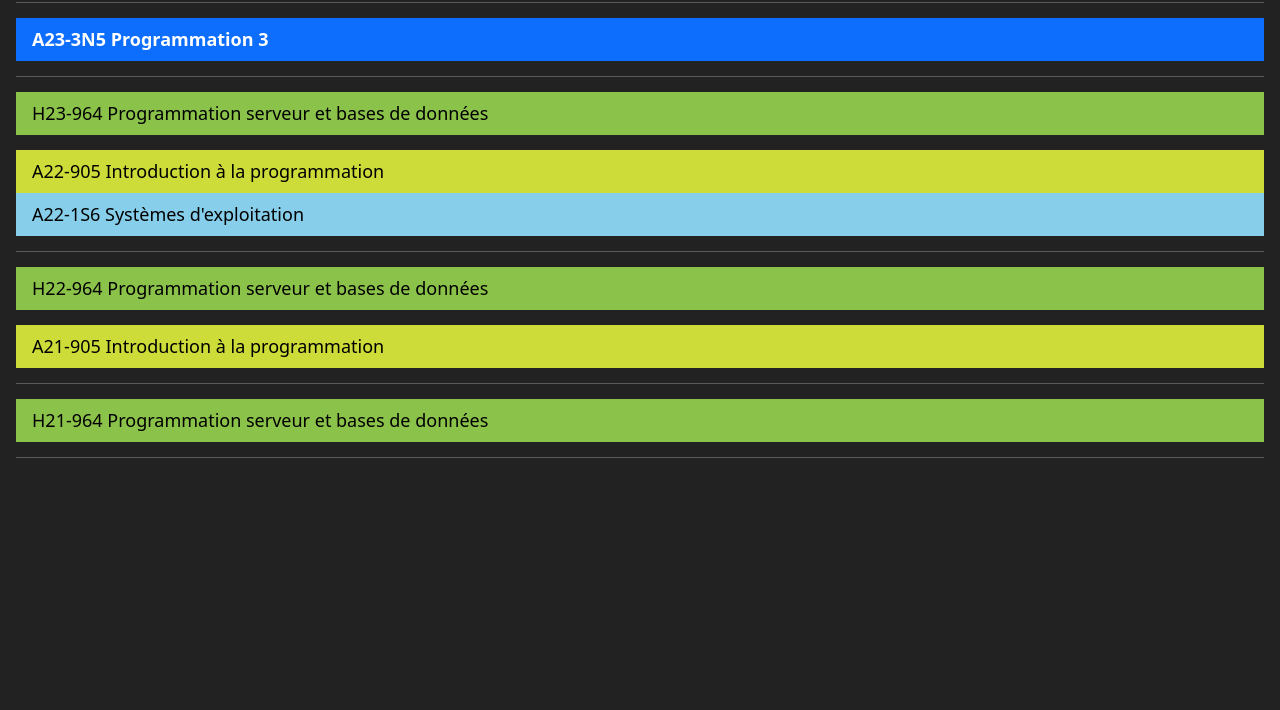
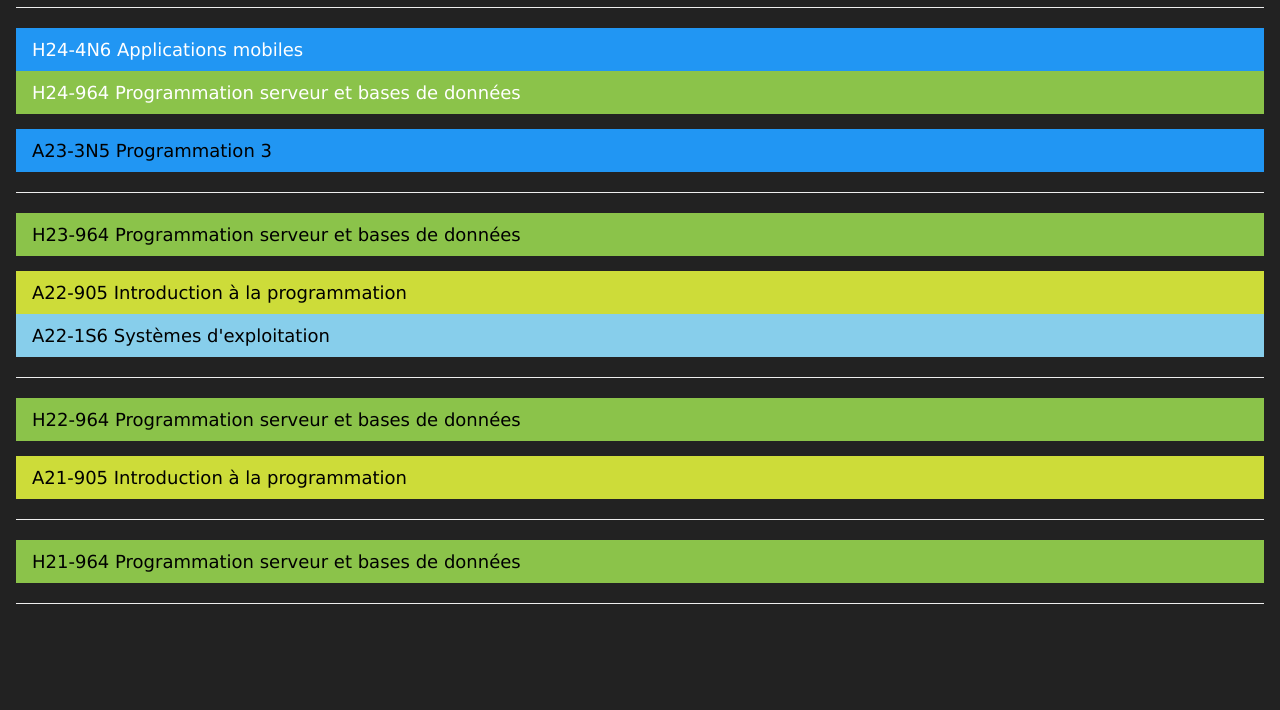
Before and after one commit to mathieudupont/cours, a plain HTML site: page index.html in a window 1280 px wide. Shown: the part 90-800 px from the top of the page. Drawn offline with nearby package versions, Linux system fonts and the light colour scheme.

Commit message:
Update index.html

```diff
--- a/index.html
+++ b/index.html
@@ -5,8 +5,6 @@
         <meta charset="UTF-8">
         <meta name="viewport" content="width=device-width, initial-scale=1">
         <link rel="stylesheet" href="https://www.w3schools.com/w3css/4/w3.css">
-        <link href="https://cdn.jsdelivr.net/npm/bootstrap@5.2.3/dist/css/bootstrap.min.css" rel="stylesheet">
-        <script src="https://cdn.jsdelivr.net/npm/bootstrap@5.2.3/dist/js/bootstrap.bundle.min.js"></script>
     </head>
 
 <body style="background: #222222; color: white;">
@@ -23,9 +21,18 @@
 
         <hr>
 
+
         <p>
-            <a href="https://info.cegepmontpetit.ca/3N5-Prog3/" class="w3-button w3-large w3-block w3-left-align bg-primary">
-               <b>A23-3N5 Programmation 3</b>
+            <a href="https://info.cegepmontpetit.ca/4N6-Mobile/" class="w3-button w3-large w3-block w3-left-align w3-blue">
+               H24-4N6 Applications mobiles
+            </a>
+            <a href="https://mathieudupont.github.io/H24-964" class="w3-button w3-large w3-block w3-left-align w3-light-green w3-text-white">
+               H24-964 Programmation serveur et bases de données
+            </a>
+        </p>
+        <p>
+            <a href="https://info.cegepmontpetit.ca/3N5-Prog3/" class="w3-button w3-large w3-block w3-left-align w3-blue w3-text-black">
+               A23-3N5 Programmation 3
             </a>
         </p>
 
```
